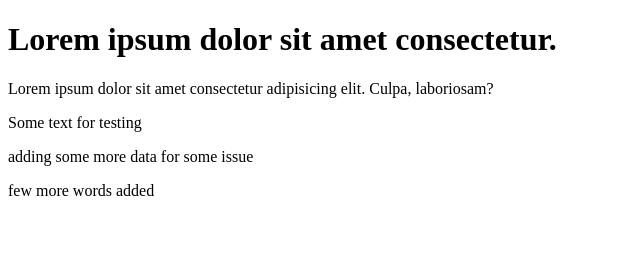
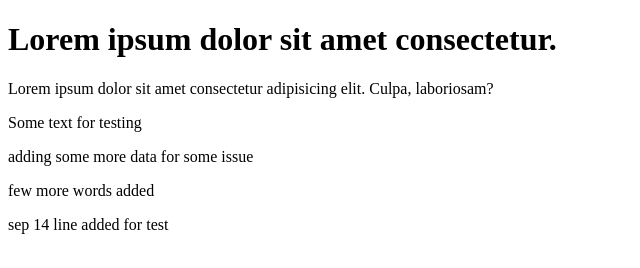
Before and after one commit to SrikanthReddyD/learn-git, a plain HTML site: page index.html in a window 1280 px wide. Shown: the whole page, without its empty margins (0-640 px from the left). Drawn offline with Linux system fonts and the light colour scheme.

Commit message:
today line added

```diff
--- a/index.html
+++ b/index.html
@@ -12,5 +12,6 @@
     <p> Some text for testing</p>
     <p>adding some more data for some issue</p>
     <p>few more words added</p>
+    <p>sep 14 line added for test</p>
 </body>
 </html>
```
